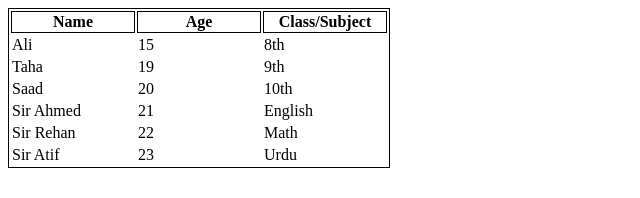
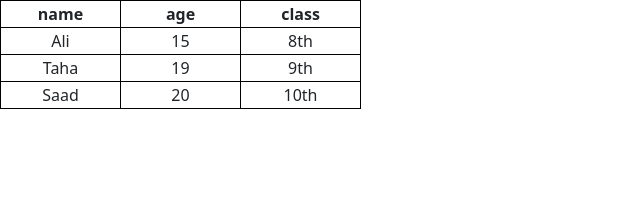
Before and after one commit to abdulrehmankz1/array-task, a plain HTML site: page index.html in a window 1280 px wide. Shown: the whole page, without its empty margins (0-640 px from the left). Drawn offline with nearby package versions, Linux system fonts and the light colour scheme.

Commit message:
add bootstrsp link in html file

```diff
--- a/app.js
+++ b/app.js
@@ -1,72 +1,34 @@
-// create a student array
+// // create a teacher array
+// const teachers = [
+//     { name: 'Sir Ahmed', age: 21, subject: 'English' },
+//     { name: 'Sir Rehan', age: 22, subject: 'Math' },
+//     { name: 'Sir Atif', age: 23, subject: 'Urdu' }
+// ];
+
+
 const students = [
     { name: 'Ali', age: 15, class: '8th' },
     { name: 'Taha', age: 19, class: '9th' },
     { name: 'Saad', age: 20, class: '10th' }
 ];
 
-// create a teacher array
-const teachers = [
-    { name: 'Sir Ahmed', age: 21, subject: 'English' },
-    { name: 'Sir Rehan', age: 22, subject: 'Math' },
-    { name: 'Sir Atif', age: 23, subject: 'Urdu' }
-];
-
-
-
-// Function to render table
 function renderTable() {
-    // Get table element
     const table = document.getElementById('table');
-
-    // Create table header
-    const headers = ['Name', 'Age', 'Class/Subject'];
     const headerRow = document.createElement('tr');
-    headers.forEach(headerText => {
-        const header = document.createElement('th');
-        const textNode = document.createTextNode(headerText);
-        header.appendChild(textNode);
-        headerRow.appendChild(header);
+    Object.keys(students[0]).forEach(key => {
+        const headerCell = document.createElement('th');
+        headerCell.textContent = key;
+        headerRow.appendChild(headerCell);
     });
     table.appendChild(headerRow);
-
-    // Add student rows
     students.forEach(student => {
         const row = document.createElement('tr');
-        const nameCell = document.createElement('td');
-        const nameText = document.createTextNode(student.name);
-        nameCell.appendChild(nameText);
-        row.appendChild(nameCell);
-        const ageCell = document.createElement('td');
-        const ageText = document.createTextNode(student.age);
-        ageCell.appendChild(ageText);
-        row.appendChild(ageCell);
-        const classCell = document.createElement('td');
-        const classText = document.createTextNode(student.class);
-        classCell.appendChild(classText);
-        row.appendChild(classCell);
-        table.appendChild(row);
-    });
-
-    // Add teacher rows
-    teachers.forEach(teacher => {
-        const row = document.createElement('tr');
-        const nameCell = document.createElement('td');
-        const nameText = document.createTextNode(teacher.name);
-        nameCell.appendChild(nameText);
-        row.appendChild(nameCell);
-        const ageCell = document.createElement('td');
-        const ageText = document.createTextNode(teacher.age);
-        ageCell.appendChild(ageText);
-        row.appendChild(ageCell);
-        const subjectCell = document.createElement('td');
-        const subjectText = document.createTextNode(teacher.subject);
-        subjectCell.appendChild(subjectText);
-        row.appendChild(subjectCell);
-
+        Object.keys(student).forEach(key => {
+            const cell = document.createElement('td');
+            cell.textContent = student[key];
+            row.appendChild(cell);
+        });
         table.appendChild(row);
     });
 }
-
-// Call renderTable function
 renderTable();
--- a/index.html
+++ b/index.html
@@ -7,6 +7,8 @@
         <meta name="viewport" content="width=device-width, initial-scale=1.0">
         <title>array task</title>
         <link rel="stylesheet" href="style.css">
+        <link href="https://cdn.jsdelivr.net/npm/bootstrap@5.3.0-alpha1/dist/css/bootstrap.min.css" rel="stylesheet"
+            integrity="sha384-GLhlTQ8iRABdZLl6O3oVMWSktQOp6b7In1Zl3/Jr59b6EGGoI1aFkw7cmDA6j6gD" crossorigin="anonymous">
     </head>
 
     <body>
--- a/style.css
+++ b/style.css
@@ -1,7 +1,11 @@
 table{
-    border: 1px solid black;
+    border: 1px solid black !important;
+    text-align: center !important;
 }
 th{
-    border: 1px solid black;
-    width: 120px;
+    border: 1px solid black !important;
+    width: 120px !important;
 }
+td{
+    border: 1px solid black !important;
+}
```
